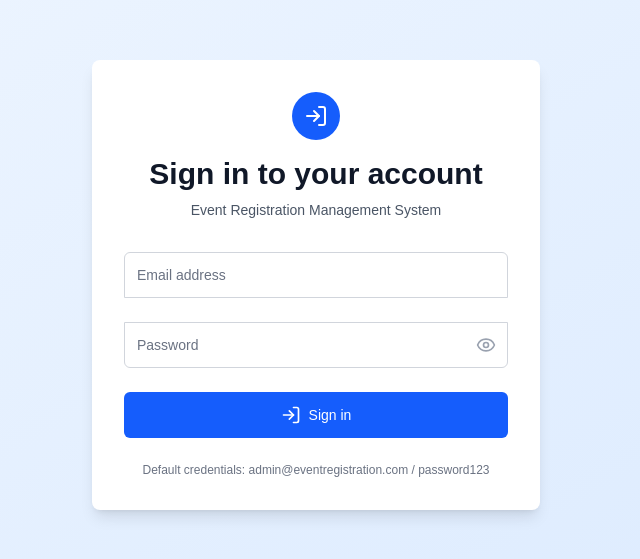
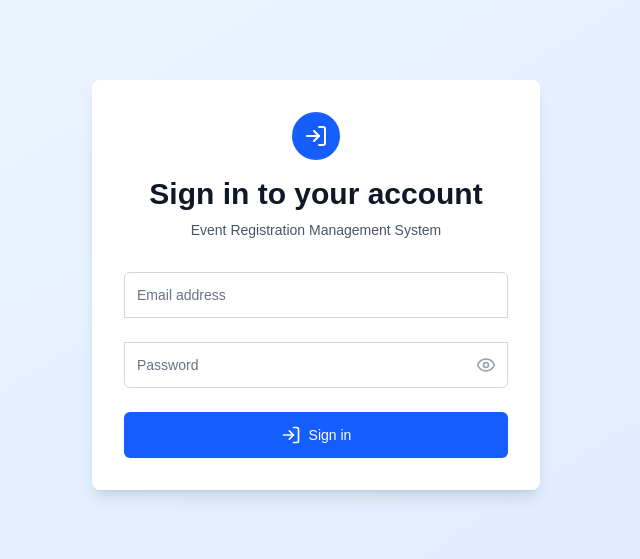
Before and after one commit to mdshoaib126/event-registration, a Next.js app in the folder frontend/: page /auth/login in a window 1280 px wide. Shown: the part 115-674 px from the top of the page, without its empty margins (324-964 px from the left). Built offline with nearby package versions, Linux system fonts and the light colour scheme; no server answers.

Commit message:
Remove default login deatils from login page

```diff
--- a/frontend/src/app/auth/login/page.tsx
+++ b/frontend/src/app/auth/login/page.tsx
@@ -171,11 +171,7 @@ export default function LoginPage() {
               </button>
             </div>
 
-            <div className="text-center">
-              <p className="text-xs text-gray-500">
-                Default credentials: admin@eventregistration.com / password123
-              </p>
-            </div>
+
           </form>
         </div>
       </div>
```
